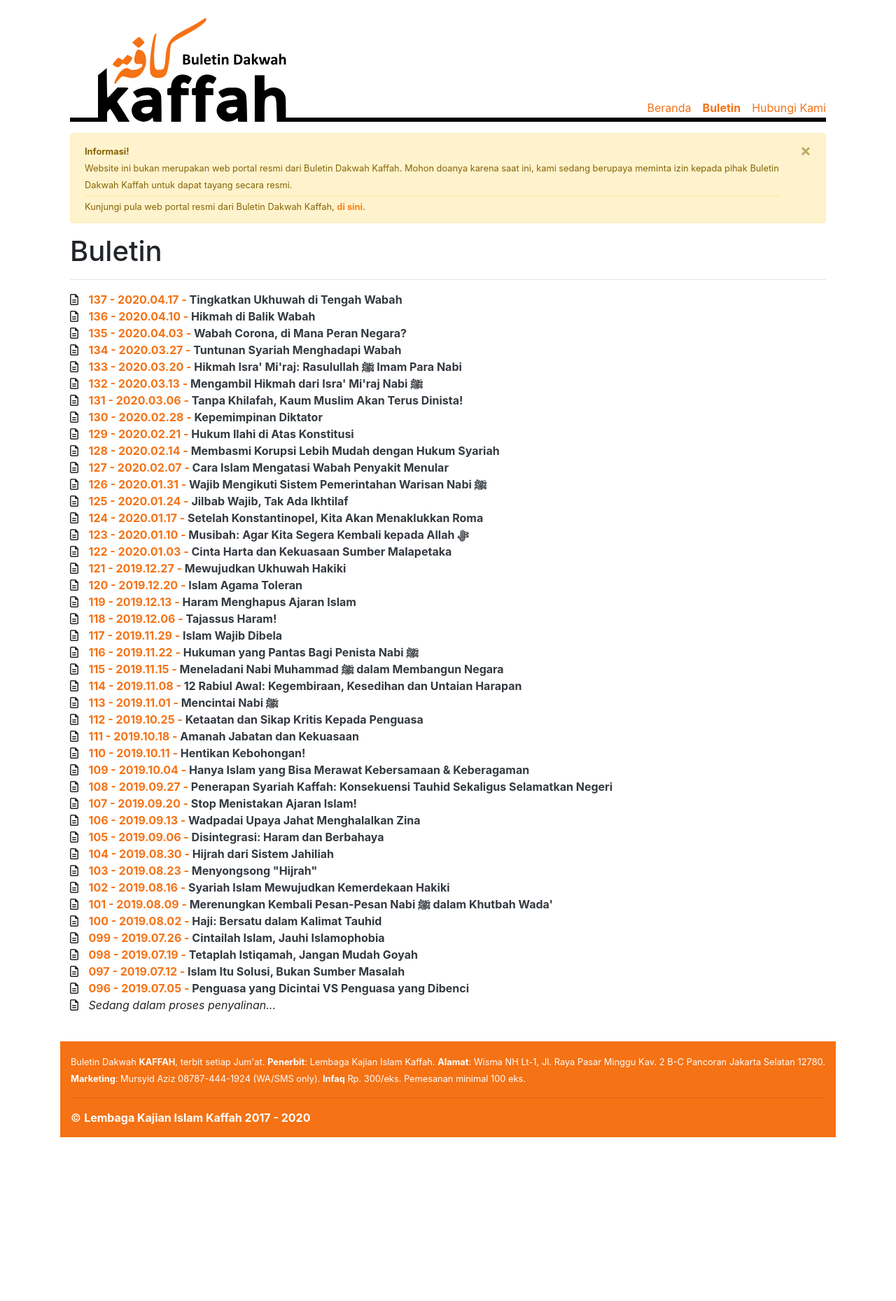
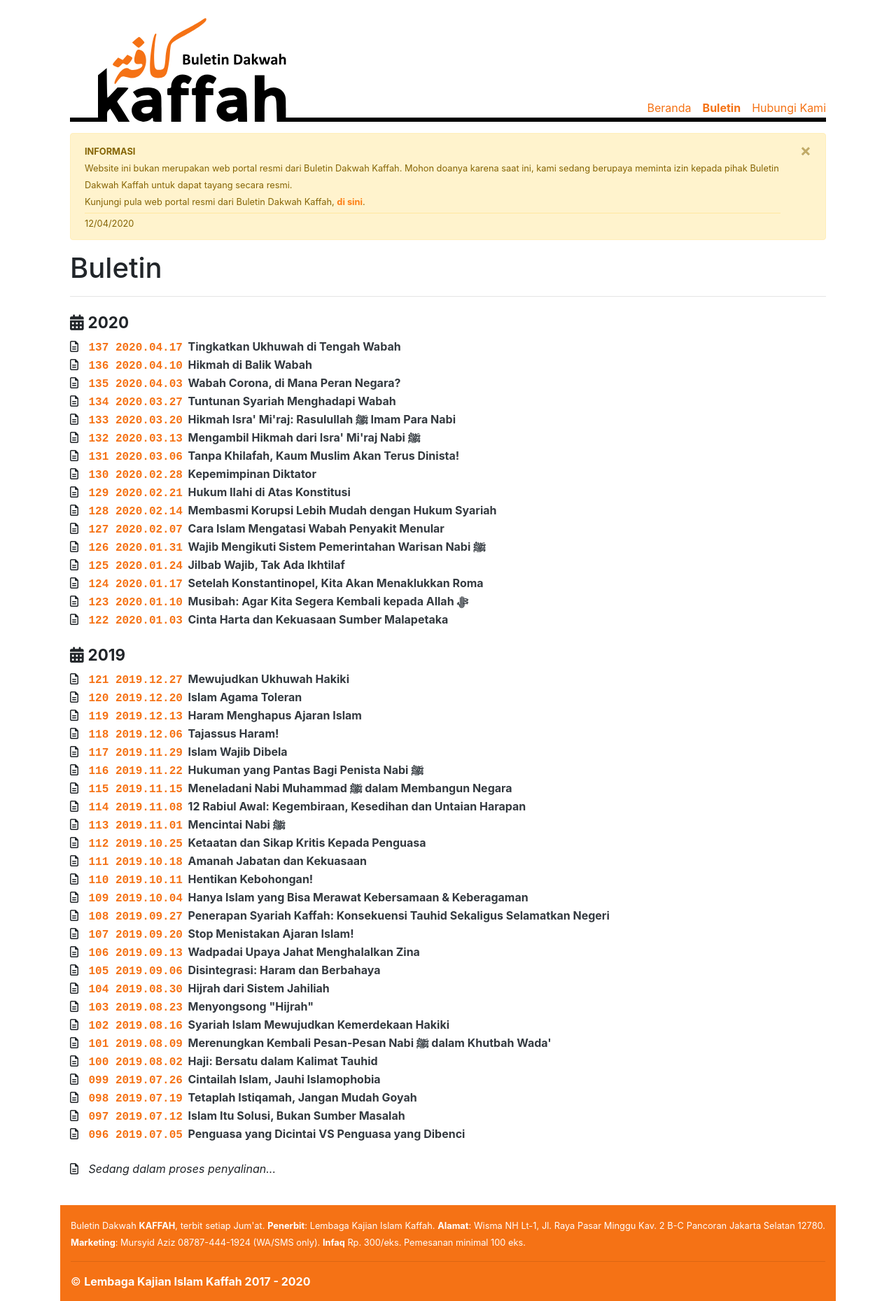
Before and after one commit to bandithijo/buletin-dakwah-kaffah, a Jekyll site: the page built from pages/buletin.html, in a window 1280 px wide. Shown: the whole page at 70% size. Built offline with Jekyll 4.4.1, drawn with Linux system fonts in a browser that asks for light colours; nearby versions of some CDN libraries; before the commit the page ends 1625 px from its top, so only the background shows below that.

Commit message:
Change alert.html to info.html & Add buletin list with year

```diff
--- a/_data/info.yml
+++ b/_data/info.yml
@@ -7,6 +7,7 @@
 
 # Template:
 # state: kode warna state
+# date: tanggal dirilis
 # title: judul dari informasi
 # description:
 #   Penjelasan atau deskripsi dari informasi. Diakhiri dengan titik.
@@ -14,7 +15,8 @@
 #   Catatan kaki atau footnote. Apabila tidak ada, dikosongin tidak mengapa.
 
 state: warning
-title: Informasi!
+date: 12/04/2020
+title: INFORMASI
 description:
   Website ini bukan merupakan web portal resmi dari Buletin Dakwah Kaffah. Mohon doanya karena saat ini, kami sedang berupaya meminta izin kepada pihak Buletin Dakwah Kaffah untuk dapat tayang secara resmi.
 note:
--- a/_includes/alert.html
+++ b/_includes/info.html
@@ -1,16 +1,18 @@
 {% assign status = site.data.info.state %}
 {% assign title = site.data.info.title %}
 {% assign description = site.data.info.description %}
+{% assign date = site.data.info.date %}
 {% assign note = site.data.info.note %}
 <div class="container mt-4 mt-md-3">
   <div class="alert alert-{{ status }} alert-dismissible fade show text-left" role="alert">
     <small>
     <strong>{{ title }}</strong><br>
-    {{ description }}
+    {{ description }}<br>
     {% if note != nil %}
-      <br><hr style="margin:0.3rem 0 0.1rem 0;">
       {{ note }}
     {% endif %}
+    <hr style="margin:0.3rem 0 0.1rem 0;">
+    {{ date }}
     </small>
     <button type="button" class="close" data-dismiss="alert" aria-label="Close">
       <span aria-hidden="true">&times;</span>
--- a/_layouts/default.html
+++ b/_layouts/default.html
@@ -5,7 +5,7 @@
     <div class="container mt-5 mt-md-4 pt-3 pt-md-0">
       <div class="page-container text-center text-md-left">
         {% include header.html %}
-        {% include alert.html %}
+        {% include info.html %}
         <div class="content-wrap text-justify">
           {{ content }}
         </div>
--- a/assets/css/custom/custom.css
+++ b/assets/css/custom/custom.css
@@ -25,6 +25,11 @@
   list-style-position: outside;
   /* text-indent: -1.0em; */
   /* padding-left: 1.0em; */
+}
+
+/* For no break */
+.nobr {
+  white-space: nowrap;
 }
 
 /* For handle anchor */
--- a/pages/buletin.html
+++ b/pages/buletin.html
@@ -4,12 +4,25 @@
 permalink: /buletin/
 ---
 
+{% assign postsByYear = site.posts | group_by_exp:"post", "post.date | date: '%Y'" %}
+{% for year in postsByYear %}
+  <div style="clear:both;" class="mt-4">
+    <h2><i class="fas fa-calendar-alt"></i>&nbsp;<b>{{ year.name }}</b></h2>
+  </div><!-- clear:both -->
+  <div style="clear:both;" class="mb-4">
+    <ul class="buletin text-left pl-0">
+      {% for post in year.items %}
+        <li style="list-style-type:none;">
+          <a href="{{ post.url }}"><b>
+              <span style="font-family:monospace;">{{ post.edisi }}&nbsp;{{ post.date | date: '%Y.%m.%d' }}</span>&nbsp;
+              <span class="text-dark">{{ post.title }}</span>
+          </b></a>
+        </li>
+      {% endfor %}
+    </ul>
+  </div><!-- clear:both -->
+{% endfor %}
 <ul class="buletin text-left pl-0">
-  {% for post in site.posts %}
-    <li style="list-style-type:none;">
-      <a href="{{ post.url }}"><b>{{ post.edisi }} - {{ post.date | date: '%Y.%m.%d' }} - <span class="text-dark">{{ post.title }}</span></b></a>
-    </li>
-  {% endfor %}
   <li style="list-style-type:none;">
     <i>Sedang dalam proses penyalinan...</i>
   </li>
```
